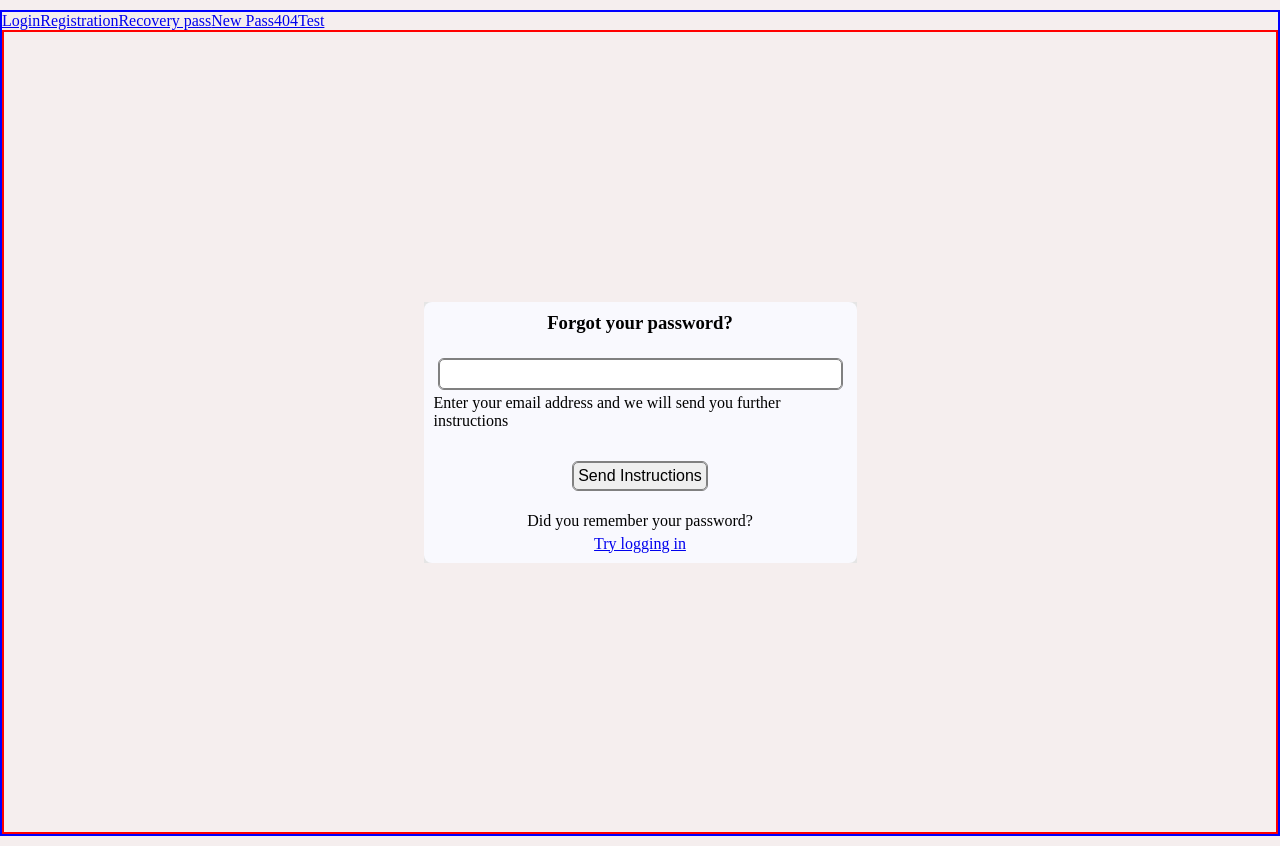
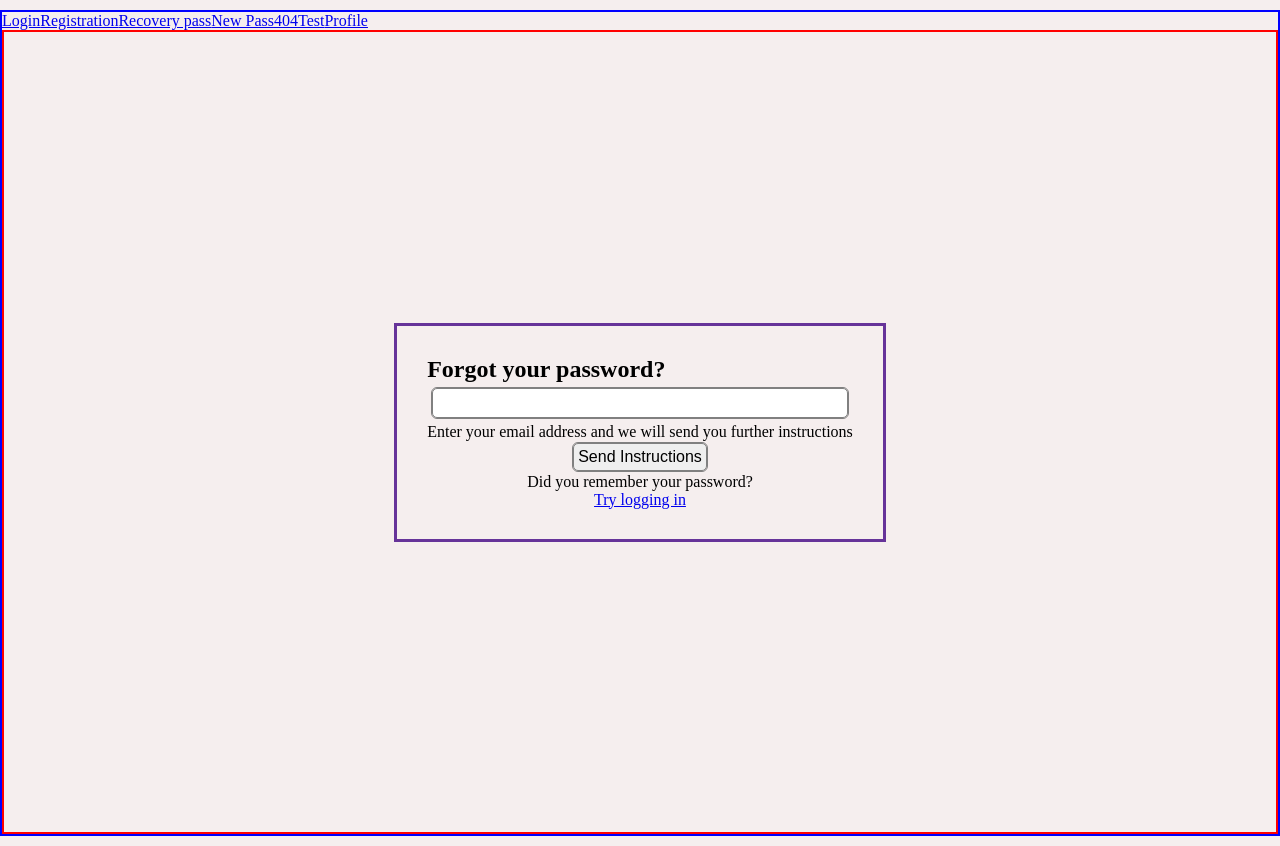
Before and after one commit to fabskrejt/card-learning, a React (Create React App) app: page /#/recovery in a window 1280 px wide. Built offline with nearby package versions, Linux system fonts and the light colour scheme; no server answers.

Commit message:
update teamProject, added logout and changed Route

```diff
--- a/src/App.tsx
+++ b/src/App.tsx
@@ -1,4 +1,4 @@
-import React from "react";
+import React, {useEffect} from "react";
 import styles from "./App.module.scss"
 import {HashRouter, Link, Route, Routes} from "react-router-dom";
 import {LoginPage} from "./components/pages/p1- loginization/l1-login/login-page";
@@ -8,8 +8,30 @@ import {CreateNewPassPage} from "./components/pages/p1- loginization/l4-create-n
 import {PassRecoveryPage} from "./components/pages/p1- loginization/l3-pass-recovery/pass-recovery-page";
 import {Error404Page} from "./components/pages/p3-error/error404-page";
 import {TestPage} from "./components/pages/p4-test/test-page";
+import {useDispatch, useSelector} from "react-redux";
+import {isAuthUserT, logoutUserT} from "./components/bll/b1-reducers/app/app-reducer";
+import {AppStateType} from "./components/bll/b2-store/store";
+import {Preloader} from "./common/c2-components/c4-Preloader/Preloader";
+import SuperButton from "./common/c2-components/c2-SuperButton/SuperButton";
 
 export const App = () => {
+
+    const dispatch = useDispatch()
+    const isFetching = useSelector<AppStateType, boolean>(state => state.app.isFetching)
+    const isLoggedIn = useSelector<AppStateType, boolean>((state => state.login.isLoggedIn))
+
+    useEffect(() => {
+        dispatch(isAuthUserT())
+    }, [])
+
+    if (isFetching) {
+        return <Preloader/>
+    }
+
+    const logout = () => {
+        dispatch(logoutUserT())
+    }
+
     return (
         <div className={styles.container}>
             <HashRouter>
@@ -20,7 +42,16 @@ export const App = () => {
                     <Link to={"pass"}>New Pass</Link>
                     <Link to={"error"}>404</Link>
                     <Link to={"test"}>Test</Link>
+                    <Link to={"profile"}>Profile</Link>
                 </nav>
+
+
+                {
+                    isLoggedIn && <SuperButton onClick={logout}>
+                        Logout
+                    </SuperButton>
+                }
+
                 <div className={styles.contentContainer}>
                     <Routes>
                         <Route path={"login"} element={<LoginPage/>}/>
--- a/src/components/bll/b1-reducers/app/app-reducer.ts
+++ b/src/components/bll/b1-reducers/app/app-reducer.ts
@@ -1,3 +1,6 @@
+import {Dispatch} from "redux";
+import {authApi} from "../../../../dal/cardsApi";
+import {setIsLoggedInAC, setLoginErrorAC, setUserDataAC} from "../r1-login/login-reduser";
 
 
 const initState = {
@@ -9,7 +12,7 @@ type AppInitStateType = typeof initState
 type AppActionType = SetIsFetchingAT
 
 export const appReducer = (state: AppInitStateType = initState, action: AppActionType) => {
-    switch (action.type){
+    switch (action.type) {
         case "APP/SET-IS-FETCHING":
             return {
                 ...state,
@@ -22,8 +25,49 @@ export const appReducer = (state: AppInitStateType = initState, action: AppActio
 
 export type SetIsFetchingAT = ReturnType<typeof setIsFetchingAC>
 export const setIsFetchingAC = (isFetching: boolean) => {
-    return{
+    return {
         type: "APP/SET-IS-FETCHING",
         isFetching
     } as const
 }
+
+//THUNK
+
+export const isAuthUserT = () => async (dispatch: Dispatch) => {
+    try {
+        dispatch(setIsFetchingAC(true))
+        let res = await authApi.isAuthUser()
+        if (res.data._id) {
+            const {_id, email, name, avatar = "", publicCardPacksCount} = res.data
+            dispatch(setIsLoggedInAC(true))
+            dispatch(setUserDataAC(_id, email, name, avatar, publicCardPacksCount))
+        }
+    } catch (e: any) {
+        const error = e.response
+            ? e.response.data.error
+            : e.message + ", more details in the console"
+        console.log("Error: ", {...e})
+        dispatch(setLoginErrorAC(error))
+    } finally {
+        dispatch(setIsFetchingAC(false))
+    }
+}
+
+export const logoutUserT = () => async (dispatch: Dispatch) => {
+    try {
+        dispatch(setIsFetchingAC(true))
+        const res = await authApi.logout()
+        console.log(res)
+        dispatch(setIsLoggedInAC(false))
+        dispatch(setUserDataAC("", "", "", "", 0))
+
+    } catch (e: any) {
+        const error = e.response
+            ? e.response.data.error
+            : e.message + ", more details in the console"
+        console.log("Error: ", {...e})
+        dispatch(setLoginErrorAC(error))
+    } finally {
+        dispatch(setIsFetchingAC(false))
+    }
+}
--- a/src/components/pages/p1- loginization/l2-registration/registration-page.tsx
+++ b/src/components/pages/p1- loginization/l2-registration/registration-page.tsx
@@ -17,8 +17,8 @@ export const RegistrationPage = () => {
     const registrationError = useSelector<AppStateType, string>(state => state.registration.error)
     const isRegistered = useSelector<AppStateType, boolean>(state => state.registration.isRegistered)
     const isFetching = useSelector<AppStateType, boolean>(state => state.app.isFetching)
+    const isLoggedIn = useSelector<AppStateType, boolean>((state => state.login.isLoggedIn))
 
-    console.log(isFetching)
 
     const formik = useFormik({
         initialValues: {
@@ -42,6 +42,9 @@ export const RegistrationPage = () => {
         }
     })
 
+    if (isLoggedIn) {
+        return <Navigate to={"/profile"}/>
+    }
     if (isRegistered) {
         return <Navigate to={"/login"}/>
     }
--- a/src/components/pages/p1- loginization/l3-pass-recovery/pass-recovery-page.tsx
+++ b/src/components/pages/p1- loginization/l3-pass-recovery/pass-recovery-page.tsx
@@ -1,6 +1,6 @@
 import React from "react"
 import {useFormik} from "formik";
-import {Link} from "react-router-dom";
+import {Link, Navigate} from "react-router-dom";
 import {passwordRecovery} from "../../../bll/b1-reducers/r3-passwordRecovery/pass-recovery-reducer";
 import {useDispatch, useSelector} from "react-redux";
 import {AppStateType} from "../../../bll/b2-store/store";
@@ -16,6 +16,8 @@ export const PassRecoveryPage = () => {
     const isFetching = useSelector<AppStateType, boolean>(state => state.app.isFetching)
     const passwordRecoveryError = useSelector<AppStateType, string>((state) => state.passwordRecovery.error)
     const email = useSelector<AppStateType, string>((state) => state.passwordRecovery.email)
+    const isLoggedIn = useSelector<AppStateType, boolean>((state => state.login.isLoggedIn))
+
     const formik = useFormik({
         initialValues: {
             email: "",
@@ -29,9 +31,7 @@ export const PassRecoveryPage = () => {
             dispatch(passwordRecovery(values.email))
         }
     })
-    // const mail = {
-    //     backgroundImage: `url(${mailImg})`,
-    // };
+
     if (isToggleError) {
         return (<div className={styles.forgotPage}>
             <div className={styles.container}>
@@ -42,12 +42,16 @@ export const PassRecoveryPage = () => {
         </div>)
     }
 
+    if (isLoggedIn) {
+        return <Navigate to={"/profile"}/>
+    }
+
     return (
-        <div className={styles.forgotPage}>
+        <div className={styles.container}>
             {isFetching && <Preloader/>}
-            <div className={styles.container}>
+            <div className={styles.formContainer}>
 
-                <h3 className={styles.title}>Forgot your password?</h3>
+                <h2>Forgot your password?</h2>
 
                 <form onSubmit={formik.handleSubmit} className={styles.form}>
                     <SuperInputText
@@ -57,7 +61,7 @@ export const PassRecoveryPage = () => {
                     {formik.touched.email && formik.errors.email ? (
                         <div className={styles.error}>{formik.errors.email}</div>
                     ) : null}
-                    <p className={styles.emailText}>Enter your email address and we will send you further
+                    <p>Enter your email address and we will send you further
                         instructions </p>
                     <div className={styles.block}>
                         <SuperButton
--- a/src/components/pages/p1- loginization/l3-pass-recovery/passwordRecovery.module.scss
+++ b/src/components/pages/p1- loginization/l3-pass-recovery/passwordRecovery.module.scss
@@ -1,25 +1,9 @@
-.forgotPage {
-  background-color: #E5E5E5;
-
-  .container {
+.container {
+  border: 3px solid rebeccapurple;
+  padding: 30px;
+  .formContainer {
     display: flex;
     flex-direction: column;
-    align-items: center;
-    width: 413px;
-    border-radius: 8px;
-    background-color: #F9F9FE;
-    padding: 10px;
-
-    .img {
-      width: 108px;
-      height: 108px;
-      margin-bottom: 10px;
-    }
-
-    .title {
-      margin-bottom: 20px;
-    }
-
     .form {
       display: flex;
       flex-direction: column;
@@ -29,7 +13,6 @@
         flex-direction: column;
         align-items: center;
       }
-
       .error {
         font-size: .8rem;
         color: #e30101;
@@ -37,13 +20,5 @@
       }
     }
 
-    .emailText {
-      margin-bottom: 30px;
-    }
-
-    .text {
-      margin-top: 20px;
-      margin-bottom: 5px;
-    }
   }
 }
--- a/src/components/pages/p2-profile/profile-page.tsx
+++ b/src/components/pages/p2-profile/profile-page.tsx
@@ -1,9 +1,22 @@
 import React from "react"
+import {useSelector} from "react-redux";
+import { Navigate } from "react-router-dom";
+import {AppStateType} from "../../bll/b2-store/store";
 
 export const ProfilePage = () => {
-    return(
+    const userName = useSelector<AppStateType, string>(state => state.login.userData.name)
+    const isLoggedIn = useSelector<AppStateType, boolean>((state => state.login.isLoggedIn))
+
+    if(!isLoggedIn){
+        return <Navigate to={"/login"}/>
+    }
+
+    return (
         <div>
             ProfilePage
+            <div>
+                {userName}
+            </div>
         </div>
     )
 }
--- a/src/dal/cardsApi.ts
+++ b/src/dal/cardsApi.ts
@@ -9,10 +9,16 @@ export const authApi = {
     ping() {
         return instance.get("ping")
     },
-    login(email: string, password: string, rememberMe: boolean){
-        return instance.post<LoginRequestType>( "/auth/login",{email, password, rememberMe})
+    isAuthUser() {
+        return instance.post<LoginRequestType>("auth/me", {})
     },
-    registerUser(email: string, password: string){
+    login(email: string, password: string, rememberMe: boolean) {
+        return instance.post<LoginRequestType>("/auth/login", {email, password, rememberMe})
+    },
+    logout() {
+        return instance.delete("auth/me", {})
+    },
+    registerUser(email: string, password: string) {
         return instance.post<RegisterRequestType>("auth/register", {email, password})
     },
     passwordRecovery(email: string) {
```
